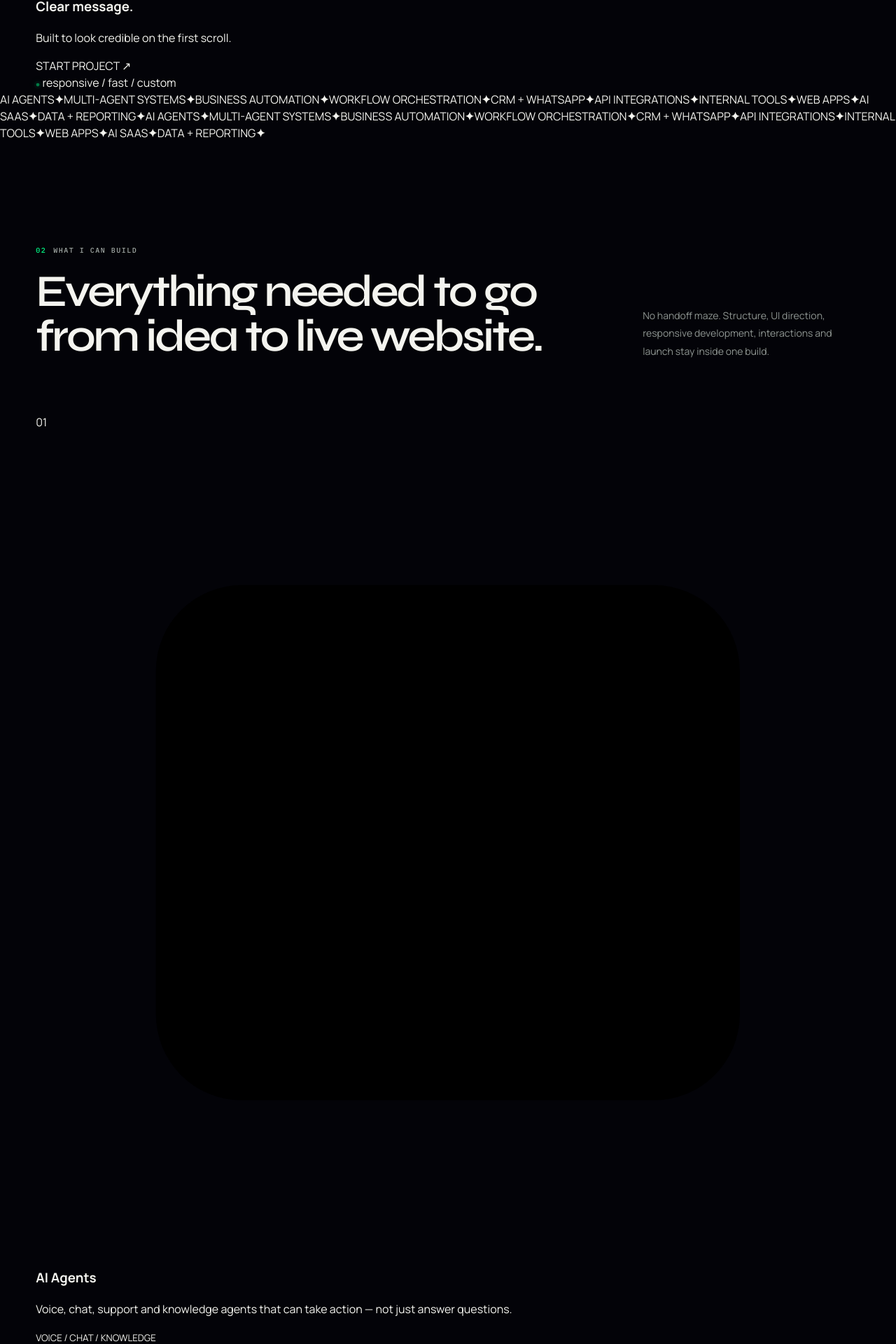
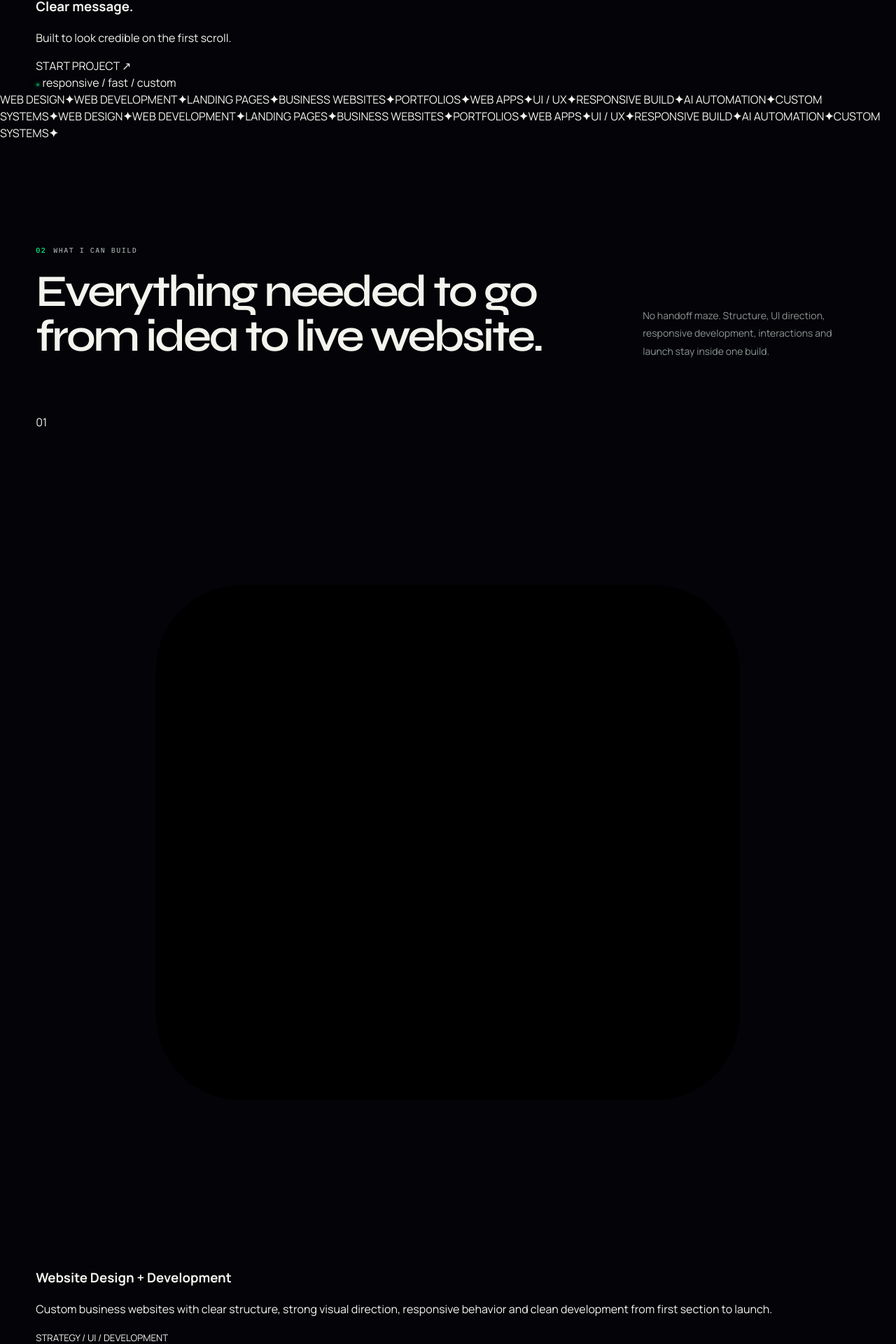
Before and after one commit to Abuhurerakhan0407/shalcon-intelligence, a React (Vite) app: page / in a window 1280 px wide. Shown: the part 475-2395 px from the top of the page at 70% size. Built offline with nearby package versions, Linux system fonts and the light colour scheme.

Commit message:
Reposition services and copy for web design referrals

```diff
--- a/src/final/data.js
+++ b/src/final/data.js
@@ -6,60 +6,46 @@ export const CONTACT = {
 };
 
 export const CAPABILITIES = [
-  "AI AGENTS",
-  "MULTI-AGENT SYSTEMS",
-  "BUSINESS AUTOMATION",
-  "WORKFLOW ORCHESTRATION",
-  "CRM + WHATSAPP",
-  "API INTEGRATIONS",
-  "INTERNAL TOOLS",
+  "WEB DESIGN",
+  "WEB DEVELOPMENT",
+  "LANDING PAGES",
+  "BUSINESS WEBSITES",
+  "PORTFOLIOS",
   "WEB APPS",
-  "AI SAAS",
-  "DATA + REPORTING",
+  "UI / UX",
+  "RESPONSIVE BUILD",
+  "AI AUTOMATION",
+  "CUSTOM SYSTEMS",
 ];
 
 export const SERVICES = [
   {
     n: "01",
-    title: "AI Agents",
-    body: "Voice, chat, support and knowledge agents that can take action — not just answer questions.",
-    tag: "VOICE / CHAT / KNOWLEDGE",
-    size: "wide",
+    title: "Website Design + Development",
+    body: "Custom business websites with clear structure, strong visual direction, responsive behavior and clean development from first section to launch.",
+    tag: "STRATEGY / UI / DEVELOPMENT",
+    size: "normal",
   },
   {
     n: "02",
-    title: "Workflow Orchestration",
-    body: "Multiple agents, tools and workflows sharing context so the whole process moves as one system.",
-    tag: "MULTI-STEP / MULTI-TOOL",
-    size: "tall",
+    title: "Landing Pages + Portfolios",
+    body: "Focused pages for offers, personal brands and campaigns — designed to explain the value quickly and make the next action obvious.",
+    tag: "CONVERSION / PERSONAL BRAND",
+    size: "normal",
   },
   {
     n: "03",
-    title: "CRM + WhatsApp",
-    body: "Lead capture, qualification, follow-up, routing and handoff inside the systems your team already uses.",
-    tag: "SALES / FOLLOW-UP",
+    title: "Web Apps + Dashboards",
+    body: "Interfaces, portals and internal tools for businesses that need more than a brochure site and want real workflows inside the product.",
+    tag: "PRODUCT / OPERATIONS",
     size: "normal",
   },
   {
     n: "04",
-    title: "Internal Tools + Web Apps",
-    body: "Custom portals, dashboards and software for workflows that off-the-shelf tools cannot handle cleanly.",
-    tag: "PRODUCT / OPERATIONS",
+    title: "AI Automation + Integrations",
+    body: "CRM, WhatsApp, agents, APIs and workflow automation added where they genuinely remove repetitive work or improve response speed.",
+    tag: "AI / CRM / WORKFLOWS",
     size: "normal",
-  },
-  {
-    n: "05",
-    title: "Data + Document Automation",
-    body: "Extract, structure, sync, generate and route business data without turning people into copy-paste middleware.",
-    tag: "DOCS / DATA / PIPELINES",
-    size: "normal",
-  },
-  {
-    n: "06",
-    title: "AI SaaS + Custom Systems",
-    body: "From architecture to interface to deployment — complete AI-powered products and business systems.",
-    tag: "END-TO-END BUILD",
-    size: "wide",
   },
 ];
 
@@ -68,11 +54,11 @@ export const PROJECTS = [
     id: "shalcon",
     index: "P-01",
     title: "Shalcon Intelligence",
-    category: "AI automation systems",
+    category: "AI automation + web systems",
     stage: "ACTIVE",
-    statement: "Complete automation systems for businesses that need leads, operations and follow-ups to move without constant manual chasing.",
-    role: "Founder · system architecture · automation · product build",
-    stack: ["Agents", "CRM", "WhatsApp", "APIs", "Dashboards"],
+    statement: "A live brand and product environment built around AI automation, digital systems and business workflows — combining positioning, interface design and technical execution.",
+    role: "Founder · design direction · system architecture · development",
+    stack: ["Web", "UI", "Automation", "CRM", "APIs"],
     kind: "network",
   },
   {
@@ -82,8 +68,8 @@ export const PROJECTS = [
     category: "School ERP SaaS",
     stage: "GO-TO-MARKET",
     statement: "A browser-based school operating system covering admissions, SIS, fees, attendance, exams, HR, transport, hostel and multi-branch operations.",
-    role: "Product direction · systems · sales · growth",
-    stack: ["ERP", "SIS", "Admissions", "Finance", "Operations"],
+    role: "Product direction · UX · systems · sales · growth",
+    stack: ["SaaS", "Dashboard", "ERP", "Operations", "Web App"],
     kind: "dashboard",
   },
   {
@@ -92,9 +78,9 @@ export const PROJECTS = [
     title: "Pagevelope",
     category: "Interactive email SaaS",
     stage: "BUILDING",
-    statement: "A visual platform for designing animated, email-safe campaigns, testing compatibility and exporting to ecommerce marketing stacks.",
+    statement: "A visual product for designing animated, email-safe campaigns, testing compatibility and exporting to ecommerce marketing stacks.",
     role: "Product architecture · design direction · build",
-    stack: ["Editor", "Preview", "Testing", "Export", "SaaS"],
+    stack: ["Product UI", "Editor", "Preview", "Testing", "SaaS"],
     kind: "layers",
   },
   {
@@ -104,8 +90,8 @@ export const PROJECTS = [
     category: "Urdu-first institution ERP",
     stage: "ARCHITECTING",
     statement: "A customizable management platform for madarsas and Urdu-medium institutions, designed around real administration workflows rather than generic school templates.",
-    role: "Product strategy · architecture · experience",
-    stack: ["ERP", "Urdu UX", "Attendance", "Fees", "Admin"],
+    role: "Product strategy · architecture · experience design",
+    stack: ["Web App", "Urdu UX", "ERP", "Admin", "Product"],
     kind: "matrix",
   },
 ];
@@ -131,9 +117,8 @@ export const INDUSTRIES = [
 ];
 
 export const PROCESS = [
-  ["01", "Audit", "Understand the repetitive work, handoffs, exceptions and real business constraint."],
-  ["02", "Architect", "Map the agents, software, data, integrations and human decisions into one system."],
-  ["03", "Build", "Create the workflows, interfaces, guardrails and integrations around the process."],
-  ["04", "Deploy", "Test against real scenarios, edge cases and human handoffs before it becomes operational."],
-  ["05", "Improve", "Measure what happens, fix friction and keep the system useful as the business changes."],
+  ["01", "Brief", "Understand the business, audience, offer, goals and the one thing the website needs people to do."],
+  ["02", "Direction", "Set the structure, visual language, content hierarchy and interaction direction before polishing screens."],
+  ["03", "Design + Build", "Turn the direction into a responsive website with clean components, motion and the integrations the project actually needs."],
+  ["04", "Launch + Refine", "Test the real experience across devices, fix friction, deploy it cleanly and improve what matters after launch."],
 ];
```
